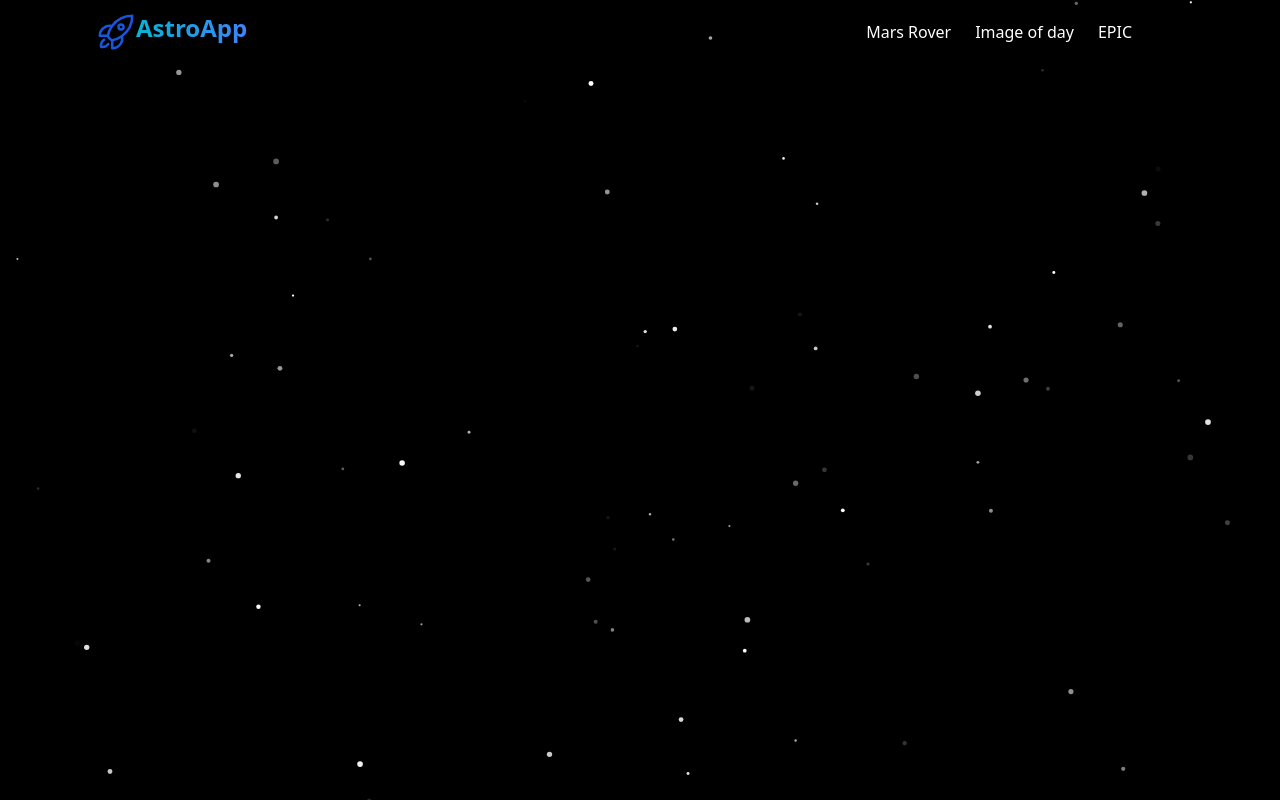
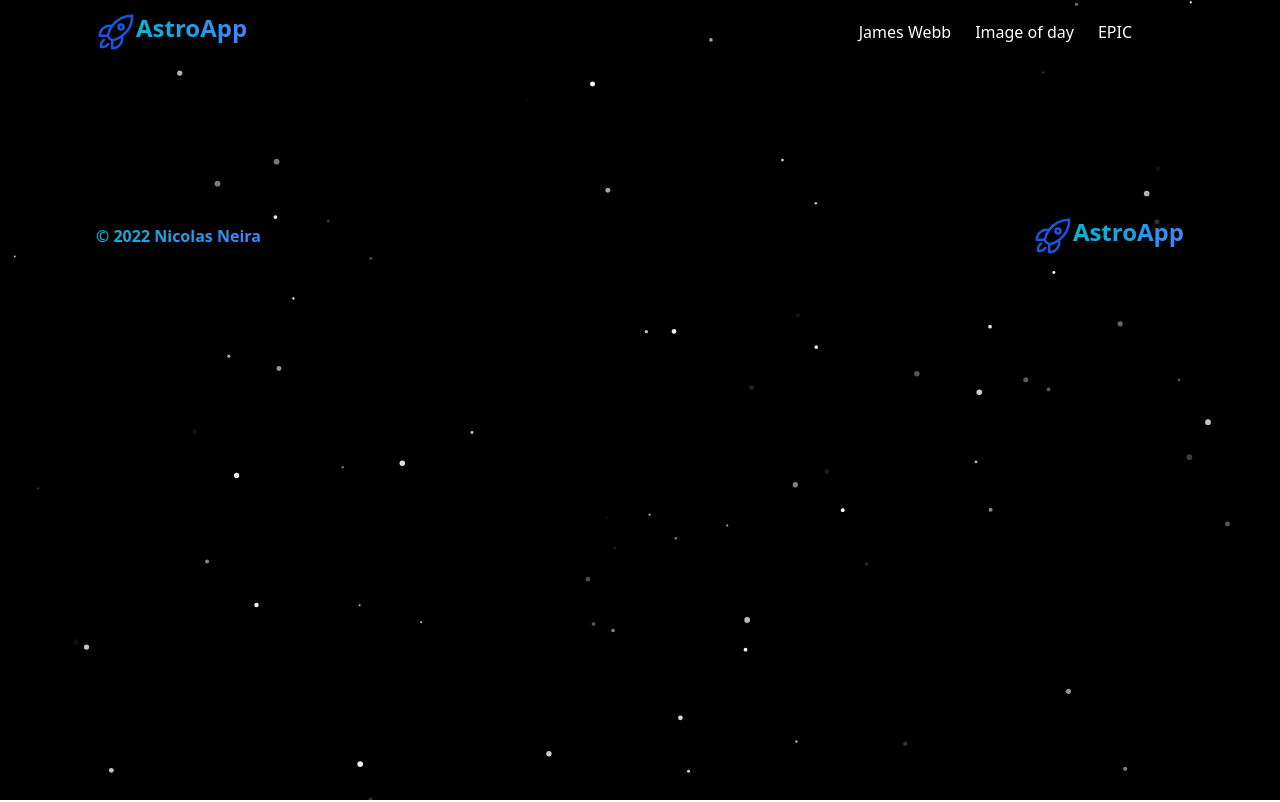
Before and after one commit to NicNeira/astroApp, a React (Vite) app: page /marsrover in a window 1280 px wide. Shown: the top 802 px of the page. Built offline with nearby package versions, Linux system fonts and the light colour scheme.

Commit message:
Fixed particle heigth

```diff
--- a/src/App.jsx
+++ b/src/App.jsx
@@ -6,7 +6,7 @@
 import { Epic } from "./routes/Epic";
 import { Home } from "./routes/Home";
 import { ImageDay } from "./routes/ImageDay";
-import { MarsRover } from "./routes/MarsRover";
+import { Jwst } from "./routes/Jwst";
 import { NoMatch } from "./routes/NoMatch";
 
 function App() {
@@ -18,7 +18,7 @@
       <Routes>
         <Route path="/" element={<Home />} />
         <Route path="imageday" element={<ImageDay />} />
-        <Route path="marsrover" element={<MarsRover />} />
+        <Route path="jwst" element={<Jwst />} />
         <Route path="epic" element={<Epic />} />
         <Route path="*" element={<NoMatch />} />
       </Routes>
--- a/src/components/navbar/Navbar.jsx
+++ b/src/components/navbar/Navbar.jsx
@@ -3,7 +3,7 @@
 import { Darkmode } from "../Darkmode";
 
 const navigation = [
-  { name: "Mars Rover", href: "/marsrover", current: false },
+  { name: "James Webb", href: "/jwst", current: false },
   { name: "Image of day", href: "/imageday", current: true },
   { name: "EPIC", href: "/epic", current: false },
 ];
--- a/src/routes/Home.jsx
+++ b/src/routes/Home.jsx
@@ -3,7 +3,7 @@
 
 export const Home = () => {
   return (
-    <div className="text-black dark:text-white h-screen mx-10 flex justify-center items-center">
+    <div className="text-white h-screen mx-10 flex justify-center items-center">
       Home Por ahora solo esta la vista de image of day
     </div>
   );
--- /dev/null
+++ b/src/routes/Jwst.jsx
@@ -0,0 +1,29 @@
+import React from "react";
+
+export const Jwst = () => {
+  const baseUrl = "";
+  const ApiKey = "409010ba-fe65-4240-847a-ba8b0ef4fe66";
+
+  var myHeaders = new Headers();
+  myHeaders.append("X-API-KEY", ApiKey);
+
+  var requestOptions = {
+    method: "GET",
+    headers: myHeaders,
+    redirect: "follow",
+  };
+
+  fetch(
+    "https://api.jwstapi.com/program/id/2734?page=1&perPage=10",
+    requestOptions
+  )
+    .then((response) => response.text())
+    .then((result) => console.log(result))
+    .catch((error) => console.log("error", error));
+
+  return (
+    <div className="text-white h-screen mx-10 flex justify-center items-center">
+      Jwst
+    </div>
+  );
+};
--- a/src/routes/MarsRover.jsx
+++ /dev/null
@@ -1,10 +0,0 @@
-import React from "react";
-import { Navbar } from "../components/navbar/Navbar";
-
-export const MarsRover = () => {
-  return (
-    <div className="text-black dark:text-white h-screen flex justify-center items-center">
-      MarsRover
-    </div>
-  );
-};
```
